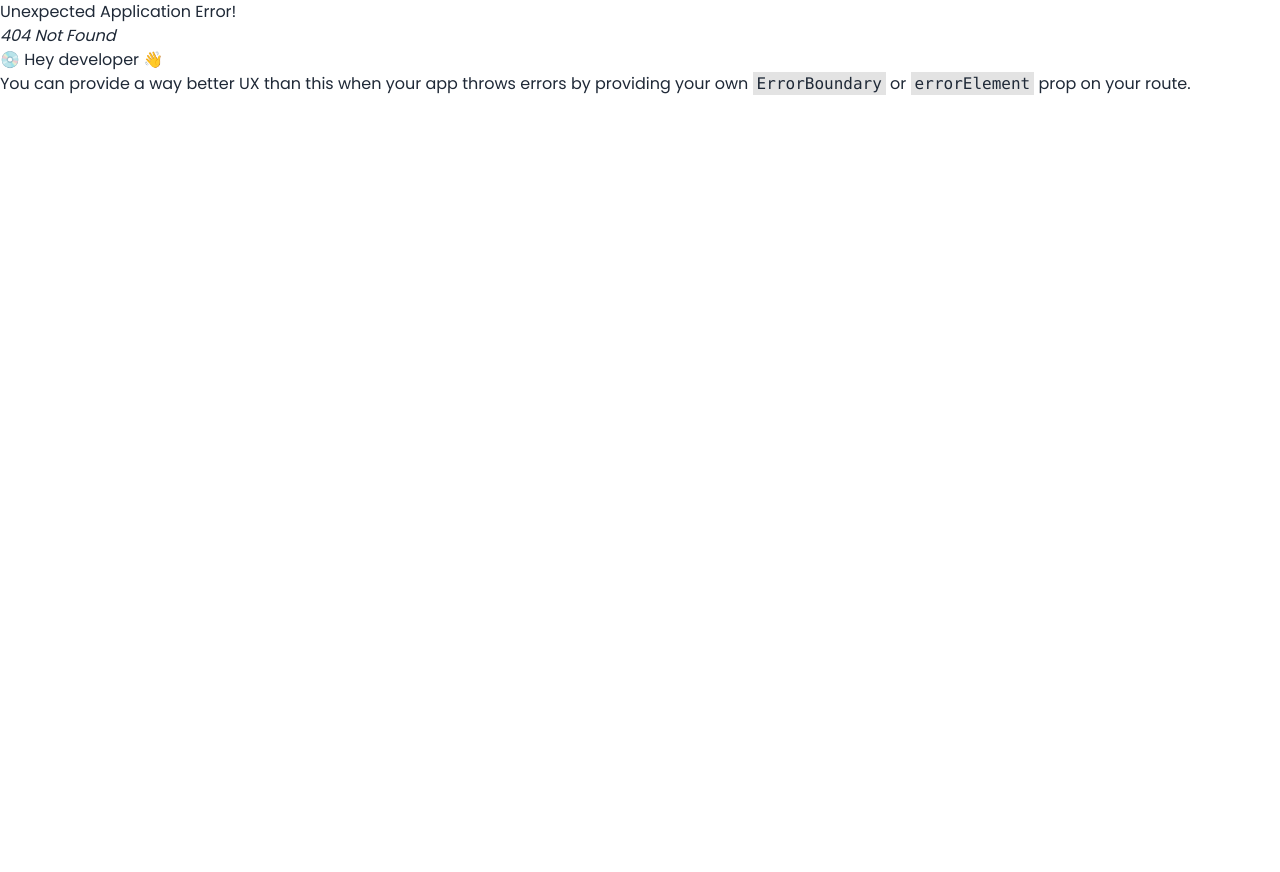
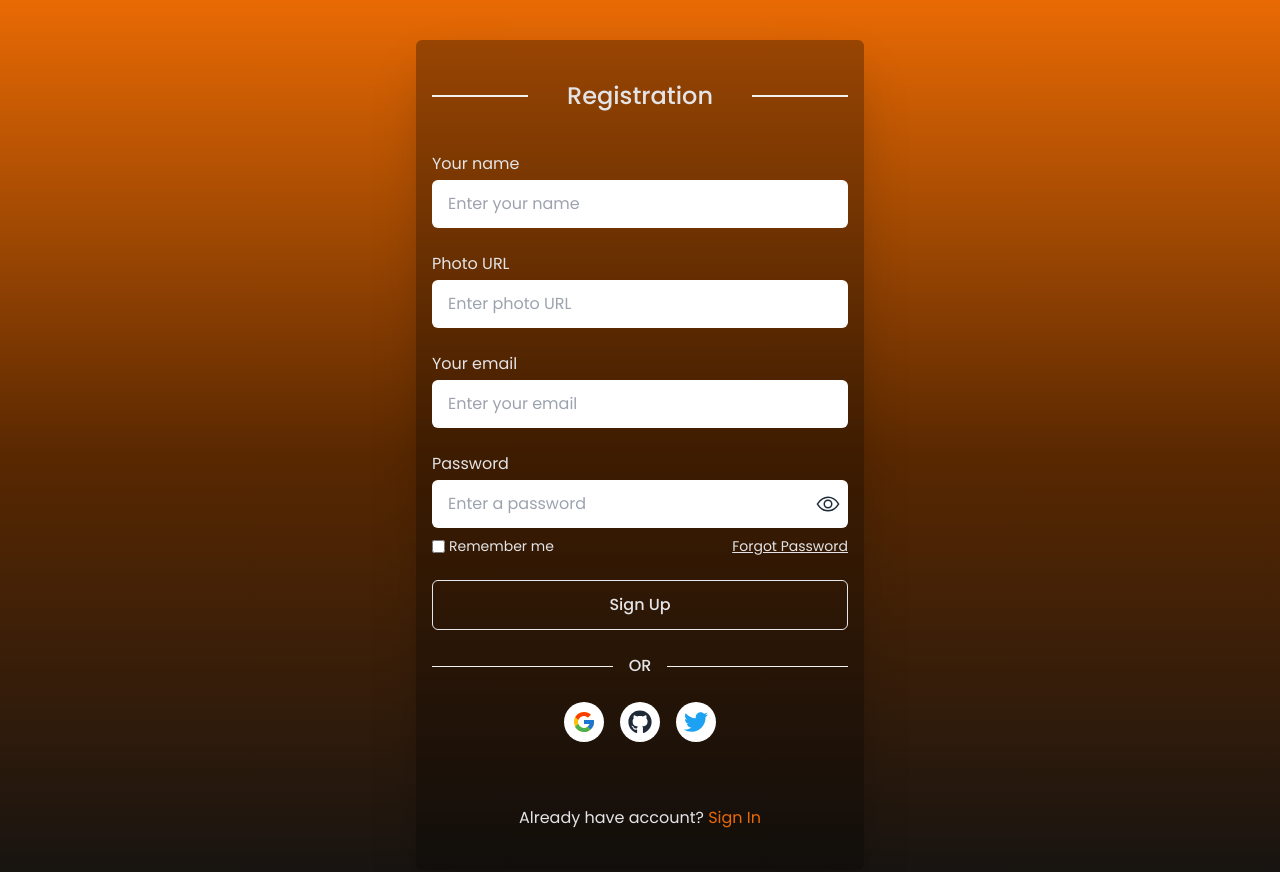
Before and after one commit to borhan98/TaskManagerPro-client, a React (Vite) app: page /register in a window 1280 px wide. Before the commit this address had no page. Shown: the top 872 px of the page. Before the commit the page ends 800 px from the top, so only its background shows below. Built offline with nearby package versions, Linux system fonts and the light colour scheme; no server answers.

Commit message:
User registration function added

```diff
--- a/package.json
+++ b/package.json
@@ -10,12 +10,14 @@
     "preview": "vite preview"
   },
   "dependencies": {
+    "firebase": "^10.7.1",
     "localforage": "^1.10.0",
     "match-sorter": "^6.3.1",
     "prop-types": "^15.8.1",
     "react": "^18.2.0",
     "react-dom": "^18.2.0",
     "react-hook-form": "^7.49.2",
+    "react-hot-toast": "^2.4.1",
     "react-icons": "^4.12.0",
     "react-router-dom": "^6.21.0",
     "sort-by": "^1.2.0"
--- /dev/null
+++ b/src/Firebase/firebase.config.js
@@ -0,0 +1,17 @@
+// Import the functions you need from the SDKs you need
+import { initializeApp } from "firebase/app";
+import { getAuth } from "firebase/auth";
+
+// Your web app's Firebase configuration
+const firebaseConfig = {
+  apiKey: import.meta.env.VITE_APIKEY,
+  authDomain: import.meta.env.VITE_AUTHDOMAIN,
+  projectId: import.meta.env.VITE_PROJECTID,
+  storageBucket: import.meta.env.VITE_STORAGEBUCKET,
+  messagingSenderId: import.meta.env.VITE_MESSAGINGSENDERID,
+  appId: import.meta.env.VITE_APPID,
+};
+
+// Initialize Firebase
+const app = initializeApp(firebaseConfig);
+export const auth = getAuth(app);
--- /dev/null
+++ b/src/Hooks/useAuth.jsx
@@ -0,0 +1,10 @@
+import { useContext } from "react";
+import { AuthContext } from "../Provider/AuthProvider";
+
+
+const useAuth = () => {
+    const auth = useContext(AuthContext);
+    return auth
+};
+
+export default useAuth;
--- a/src/Layouts/Main.jsx
+++ b/src/Layouts/Main.jsx
@@ -65,5 +65,5 @@ const Main = ({ children }) => {
 
 export default Main;
 Main.propTypes = {
-    children: PropTypes.node,
-  };
+  children: PropTypes.node,
+};
--- a/src/Pages/Login.jsx
+++ b/src/Pages/Login.jsx
@@ -2,29 +2,42 @@ import { useState } from "react";
 import { IoEyeOutline, IoEyeOffOutline } from "react-icons/io5";
 import SocialLogin from "../Components/SocialLogin";
 import { Link } from "react-router-dom";
+import { useForm } from "react-hook-form";
 
 const Login = () => {
   const [showPass, setShowPass] = useState(false);
+
+  const {
+    register,
+    handleSubmit,
+    formState: { errors },
+  } = useForm()
+
+  const onSubmit = (data) => {
+    console.log(data.email, data.password)
+  }
+
   return (
-    <div className="py-10 min-h-screen w-full bg-gradient-to-b from-[#E96A04] via-[#592801] to-[#000] ">
+    <div className="py-10 min-h-screen w-full bg-gradient-to-b from-[#E96A04] via-[#592801] to-[#121212] ">
       <div className="max-w-md shadow-2xl mx-auto px-4 py-10 rounded-md bg-[#0000004f] ">
         <div className="flex items-center gap-4 mb-10">
           <div className="h-[2px] w-3/12 bg-base-200"></div>
-          <h3 className="text-2xl w-6/12 text-center capitalize font-medium text-zinc-200">
+          <h3 className="text-xl md:text-2xl w-6/12 text-center capitalize font-medium text-zinc-200">
             Welcome back!
           </h3>
           <div className="h-[2px] w-3/12 bg-base-200"></div>
         </div>
-        <form className="space-y-6">
+        <form onSubmit={handleSubmit(onSubmit)} className="space-y-6">
           {/* Email */}
           <div className="flex gap-1 flex-col">
             <label htmlFor="email" className="text-zinc-200">
               Your email
             </label>
-            <input
-              type="text"
+            <input {...register("email", {required: true})}
+              type="email"
               className="py-2 md:py-3 px-2 md:px-4 rounded-md focus:outline-none "
             />
+            {errors.email && <span className="text-red-500 text-sm">Your email is required!</span>}
           </div>
           {/* Password */}
           <div className="flex gap-1 flex-col">
@@ -32,10 +45,11 @@ const Login = () => {
               Password
             </label>
             <div className="relative">
-              <input
+              <input {...register("password", {required: true, minLength: 6})}
                 type={showPass ? "text" : "password"}
                 className="py-2 md:py-3 px-2 md:px-4 rounded-md focus:outline-none w-full "
               />
+              {errors.password && <span className="text-red-500 text-sm">Password should have at least 6 character!</span>}
               <span
                 className="absolute top-3 right-2 text-2xl"
                 onClick={() => setShowPass(!showPass)}
@@ -61,7 +75,7 @@ const Login = () => {
             </div>
           </div>
           {/* Sign In */}
-          <button className="py-2 md:py-3 px-2 md:px-4 rounded-md capitalize border w-full text-zinc-200 font-medium hover:tracking-wider duration-300">
+          <button type="submit" className="py-2 md:py-3 px-2 md:px-4 rounded-md capitalize border w-full text-zinc-200 font-medium hover:tracking-wider duration-300">
             Sign in
           </button>
           {/* Social login */}
@@ -74,7 +88,7 @@ const Login = () => {
           </div>
           <SocialLogin />
         </form>
-        <p className="mt-16 text-center text-zinc-200">Don&#39;t have account? <Link to={"/register"} className="text-[#E96A04]">SingUp Now</Link></p>
+        <p className="mt-16 text-center text-zinc-200">Don&#39;t have account? <Link to={"/register"} className="text-[#E96A04]">Sing Up</Link></p>
       </div>
     </div>
   );
--- /dev/null
+++ b/src/Pages/Register.jsx
@@ -0,0 +1,172 @@
+import { useState } from "react";
+import { useForm } from "react-hook-form";
+import { IoEyeOffOutline, IoEyeOutline } from "react-icons/io5";
+import { Link } from "react-router-dom";
+import SocialLogin from "../Components/SocialLogin";
+import useAuth from "../Hooks/useAuth";
+import toast from "react-hot-toast";
+
+const Register = () => {
+  const [showPass, setShowPass] = useState(false);
+  const { createUser, updateUserProfile } = useAuth();
+
+  const {
+    register,
+    handleSubmit,
+    formState: { errors },
+  } = useForm();
+
+  const onSubmit = (data) => {
+    // handle create new user
+    createUser(data.email, data.password)
+      .then(() => {
+        // handle update user profile
+        updateUserProfile(data.name, data.photo)
+          .then(() => {
+            toast.success("Registration Successful! Please Login", {
+              style: {
+                borderRadius: "10px",
+                background: "#333",
+                color: "#fff",
+              },
+            });
+          })
+          .catch((err) => {
+            console.log(err.message);
+          });
+      })
+      .catch((err) => {
+        console.log(err.message);
+      });
+  };
+
+  return (
+    <div className="py-10 min-h-screen w-full bg-gradient-to-b from-[#E96A04] via-[#592801] to-[#121212] ">
+      <div className="max-w-md shadow-2xl mx-auto px-4 py-10 rounded-md bg-[#0000004f] ">
+        <div className="flex items-center gap-4 mb-10">
+          <div className="h-[2px] w-3/12 bg-base-200"></div>
+          <h3 className="text-xl md:text-2xl w-6/12 text-center capitalize font-medium text-zinc-200">
+            Registration
+          </h3>
+          <div className="h-[2px] w-3/12 bg-base-200"></div>
+        </div>
+        <form onSubmit={handleSubmit(onSubmit)} className="space-y-6">
+          {/* Name */}
+          <div className="flex gap-1 flex-col">
+            <label htmlFor="name" className="text-zinc-200">
+              Your name
+            </label>
+            <input
+              {...register("name", { required: true })}
+              type="text"
+              placeholder="Enter your name"
+              className="py-2 md:py-3 px-2 md:px-4 rounded-md focus:outline-none "
+            />
+            {errors.name && (
+              <span className="text-red-500 text-sm">
+                Your name is required!
+              </span>
+            )}
+          </div>
+          {/* Photo */}
+          <div className="flex gap-1 flex-col">
+            <label htmlFor="photo" className="text-zinc-200">
+              Photo URL
+            </label>
+            <input
+              {...register("photo", { required: true })}
+              type="text"
+              placeholder="Enter photo URL"
+              className="py-2 md:py-3 px-2 md:px-4 rounded-md focus:outline-none "
+            />
+            {errors.photo && (
+              <span className="text-red-500 text-sm">
+                Photo URL is required!
+              </span>
+            )}
+          </div>
+          {/* Email */}
+          <div className="flex gap-1 flex-col">
+            <label htmlFor="email" className="text-zinc-200">
+              Your email
+            </label>
+            <input
+              {...register("email", { required: true })}
+              type="email"
+              placeholder="Enter your email"
+              className="py-2 md:py-3 px-2 md:px-4 rounded-md focus:outline-none "
+            />
+            {errors.email && (
+              <span className="text-red-500 text-sm">
+                Your email is required!
+              </span>
+            )}
+          </div>
+          {/* Password */}
+          <div className="flex gap-1 flex-col">
+            <label htmlFor="password" className="text-zinc-200">
+              Password
+            </label>
+            <div className="relative">
+              <input
+                {...register("password", { required: true, minLength: 6 })}
+                type={showPass ? "text" : "password"}
+                placeholder="Enter a password"
+                className="py-2 md:py-3 px-2 md:px-4 rounded-md focus:outline-none w-full "
+              />
+              {errors.password && (
+                <span className="text-red-500 text-sm">
+                  Password should have at least 6 character!
+                </span>
+              )}
+              <span
+                className="absolute top-3 right-2 text-2xl"
+                onClick={() => setShowPass(!showPass)}
+              >
+                {" "}
+                {!showPass ? <IoEyeOutline /> : <IoEyeOffOutline />}{" "}
+              </span>
+              {/* Remember and Forgot Password */}
+              <div className="flex justify-between mt-2">
+                <div className="flex items-center gap-1">
+                  <input type="checkbox" name="checkbox" id="checkbox" />
+                  <label
+                    className="text-sm cursor-pointer  text-zinc-200 w-fit"
+                    htmlFor="checkbox"
+                  >
+                    Remember me
+                  </label>
+                </div>
+                <p className="text-sm cursor-pointer underline text-zinc-200 w-fit">
+                  Forgot Password
+                </p>
+              </div>
+            </div>
+          </div>
+          {/* Sign In */}
+          <button
+            type="submit"
+            className="py-2 md:py-3 px-2 md:px-4 rounded-md capitalize border w-full text-zinc-200 font-medium hover:tracking-wider duration-300"
+          >
+            Sign up
+          </button>
+          {/* Social login */}
+          <div className="flex items-center gap-4 mb-10">
+            <div className="h-[1px] w-full bg-base-200"></div>
+            <h3 className=" text-center font-medium text-zinc-200">OR</h3>
+            <div className="h-[1px] w-full bg-base-200"></div>
+          </div>
+          <SocialLogin />
+        </form>
+        <p className="mt-16 text-center text-zinc-200">
+          Already have account?{" "}
+          <Link to={"/login"} className="text-[#E96A04]">
+            Sign In
+          </Link>
+        </p>
+      </div>
+    </div>
+  );
+};
+
+export default Register;
--- /dev/null
+++ b/src/Provider/AuthProvider.jsx
@@ -0,0 +1,61 @@
+import { createContext, useEffect, useState } from "react";
+import PropTypes from "prop-types";
+import { createUserWithEmailAndPassword, onAuthStateChanged, signInWithEmailAndPassword, updateProfile } from "firebase/auth";
+import { auth } from "../Firebase/firebase.config";
+
+export const AuthContext = createContext(null);
+
+const AuthProvider = ({ children }) => {
+  const [user, setUser] = useState(null);
+  const [loading, setLoading] = useState(true);
+
+  // Create new user
+  const createUser = (email, password) => {
+    return createUserWithEmailAndPassword(auth, email, password);
+  }
+
+  // Update User profile
+  const updateUserProfile = (name, photo) => {
+    return updateProfile(auth.currentUser, {
+        displayName: name,
+        photoURL: photo,
+    })
+  }
+
+  // Login user
+  const loginUser = (email, password) => {
+    return signInWithEmailAndPassword(email, password);
+  }
+
+
+
+  // Handle state change
+  useEffect(() => {
+    const unSubscribe = onAuthStateChanged(auth, currentUser => {
+        console.log(currentUser);
+        setUser(currentUser)
+        setLoading(false);
+    })
+
+    return () => {
+        return unSubscribe();
+    }
+  }, [])
+
+  const authInfo = {
+    user,
+    loading,
+    createUser,
+    updateUserProfile,
+    loginUser,
+  };
+
+  return (
+    <AuthContext.Provider value={authInfo}>{children}</AuthContext.Provider>
+  );
+};
+
+export default AuthProvider;
+AuthProvider.propTypes = {
+  children: PropTypes.node,
+};
--- a/src/main.jsx
+++ b/src/main.jsx
@@ -1,11 +1,16 @@
-import React from 'react'
-import ReactDOM from 'react-dom/client'
-import './index.css'
-import { RouterProvider } from 'react-router-dom'
-import { router } from './Routes/Routes'
+import React from "react";
+import ReactDOM from "react-dom/client";
+import "./index.css";
+import { RouterProvider } from "react-router-dom";
+import { router } from "./Routes/Routes";
+import AuthProvider from "./Provider/AuthProvider";
+import { Toaster } from "react-hot-toast";
 
-ReactDOM.createRoot(document.getElementById('root')).render(
+ReactDOM.createRoot(document.getElementById("root")).render(
   <React.StrictMode>
-    <RouterProvider router={router} />
-  </React.StrictMode>,
-)
+    <AuthProvider>
+      <RouterProvider router={router} />
+    </AuthProvider>
+    <Toaster />
+  </React.StrictMode>
+);
```
Also changed, not shown: src/Routes/Routes.jsx (+6 -1 lines), 1 other file (tests, documents, lock files or other folders).
